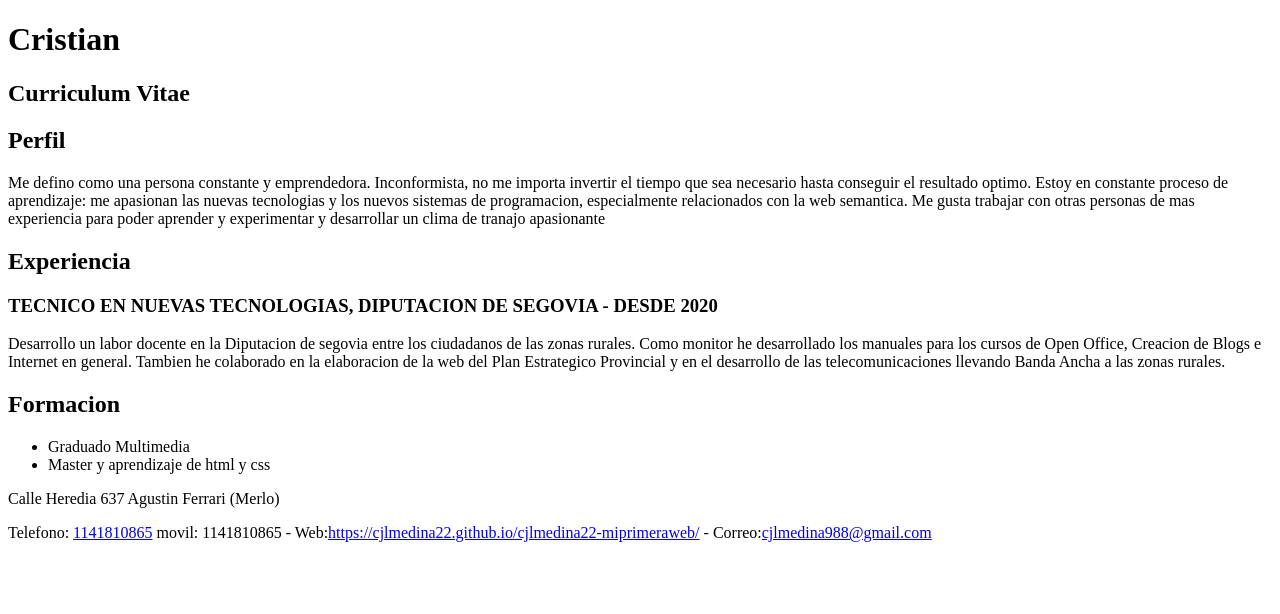
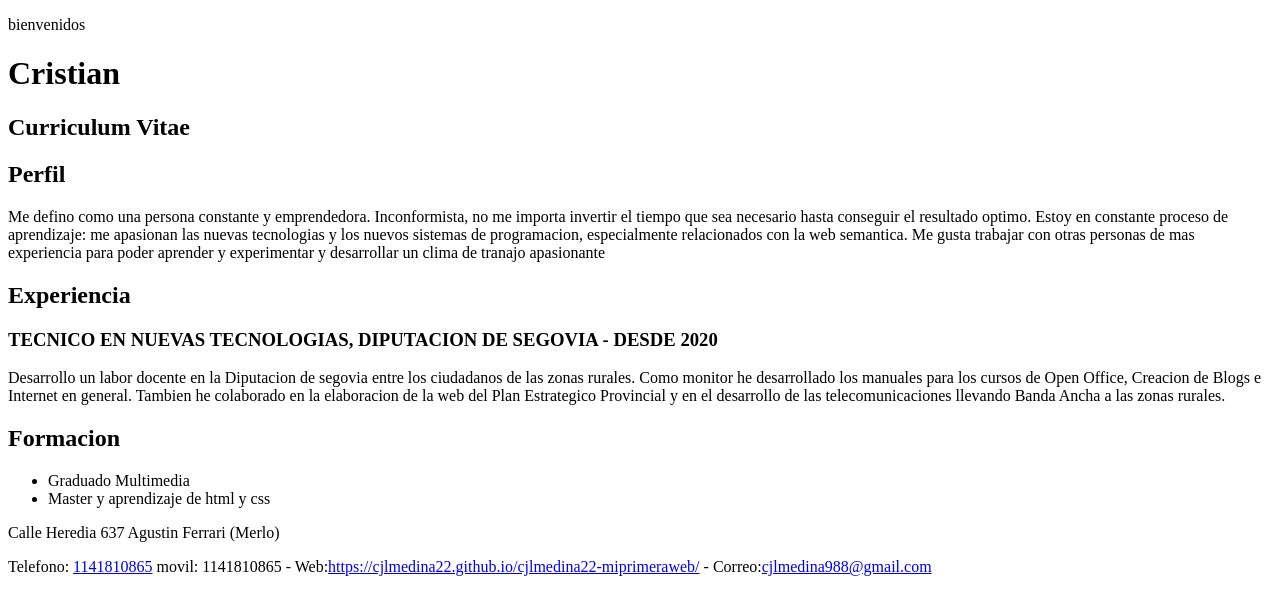
Before and after one commit to cjlmedina22/cv, a plain HTML site: page curriculum.html in a window 1280 px wide. Drawn offline with Linux system fonts and the light colour scheme.

Commit message:
cv nuevo

```diff
--- a/curriculum.html
+++ b/curriculum.html
@@ -6,7 +6,7 @@
     <title>Curriculum vitae</title>
 </head>
 <body>
-
+<p>bienvenidos</p>
     <header>
 <hgroup>
 <h1>Cristian</h1>
```
